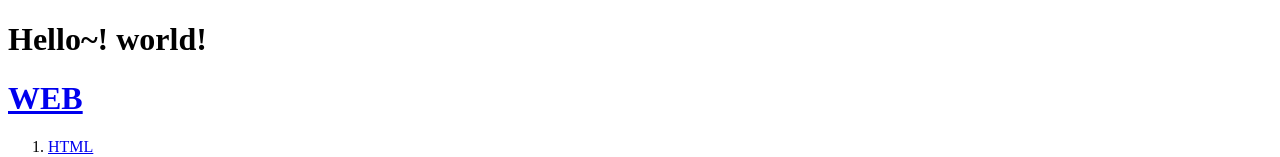
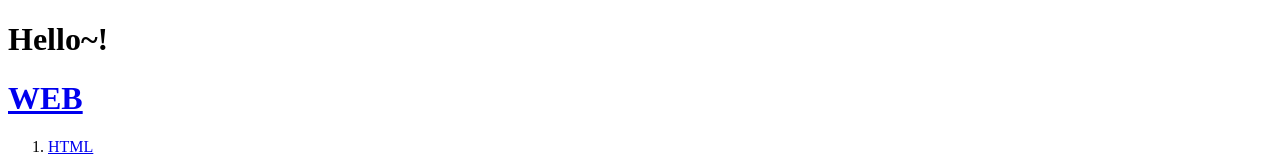
Before and after one commit to melonpan0130/HerokuTest, a website: page 1.html in a window 1280 px wide. Shown: the top 157 px of the page. Drawn offline with Linux system fonts and the light colour scheme.

Commit message:
modified 1.html file,,

```diff
--- a/1.html
+++ b/1.html
@@ -5,7 +5,7 @@
   <meta charset="utf-8">
 </head>
 <body>
-  <h1>Hello~! world!</h1>
+  <h1>Hello~!</h1>
   <h1><a href="index.html">WEB</a></h1>
   <ol>
     <li><a href="1.html">HTML</a></li>
```
